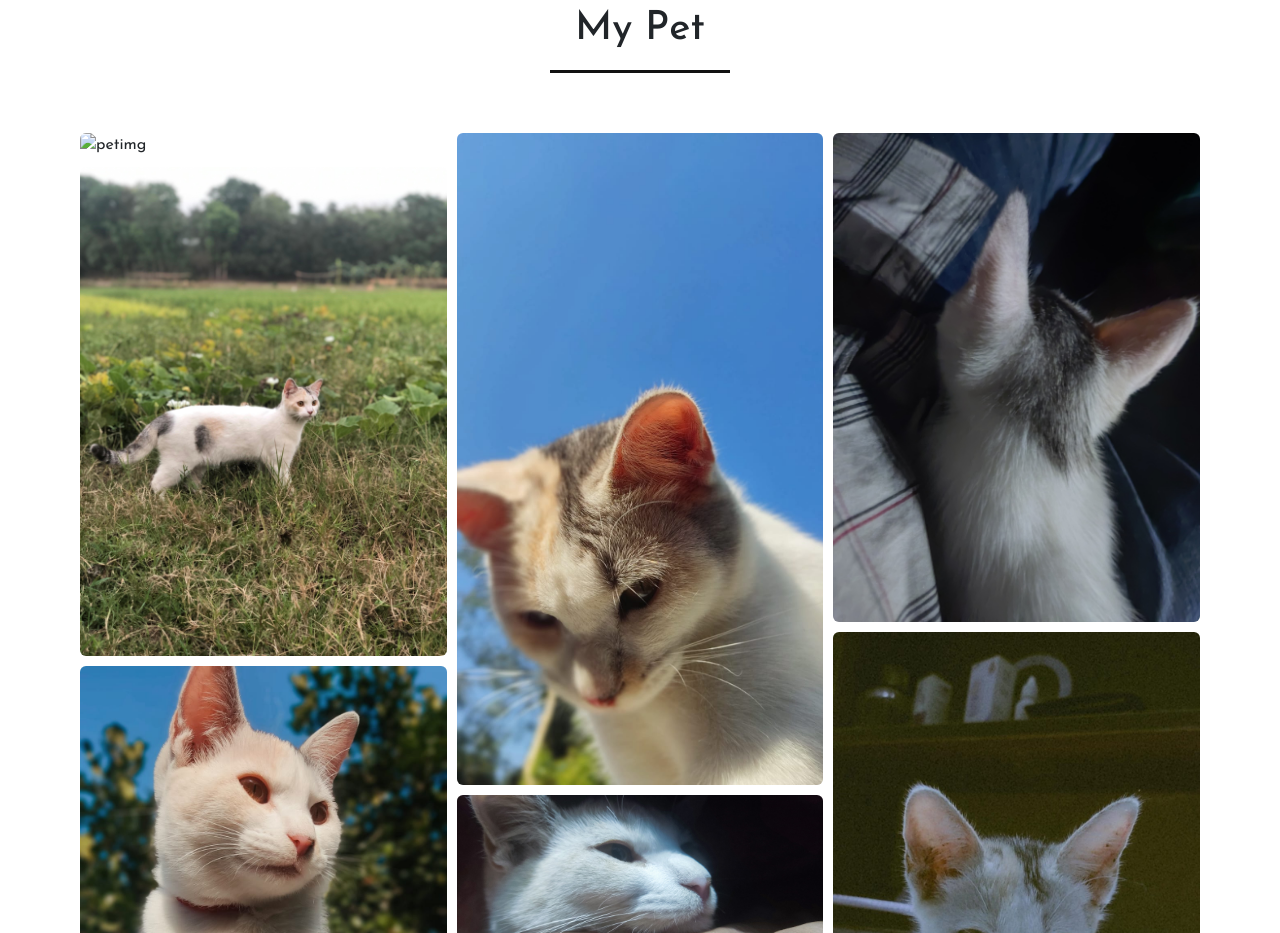
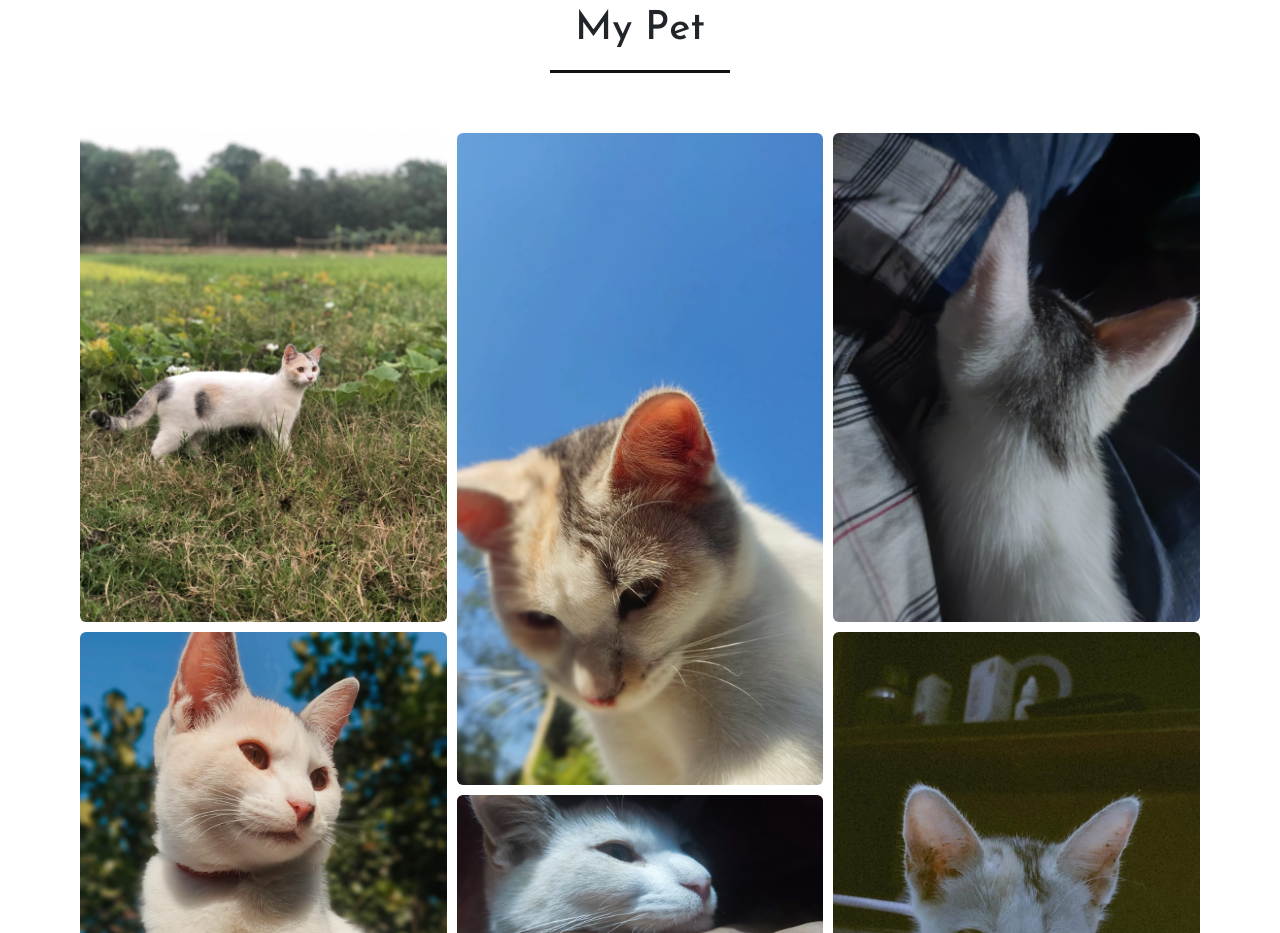
Before and after one commit to rabir01/portfolio, a plain HTML site: page index.html in a window 1280 px wide. Shown: the part 6060-6993 px from the top of the page. Drawn offline with nearby package versions, Linux system fonts and the light colour scheme.

Commit message:
Update index.html

```diff
--- a/index.html
+++ b/index.html
@@ -414,7 +414,6 @@
             <h2 class="title">My Pet</h2>
 
           <div class="masonry">
-            <img src="assets/images/pet1.jpg" alt="petimg">
                   <img src="assets/images/cat1.jpg" alt="petimg">
                   <img src="assets/images/cat2.jpg" alt="petimg">
                   <img src="assets/images/cat3.jpg" alt="petimg">
```
